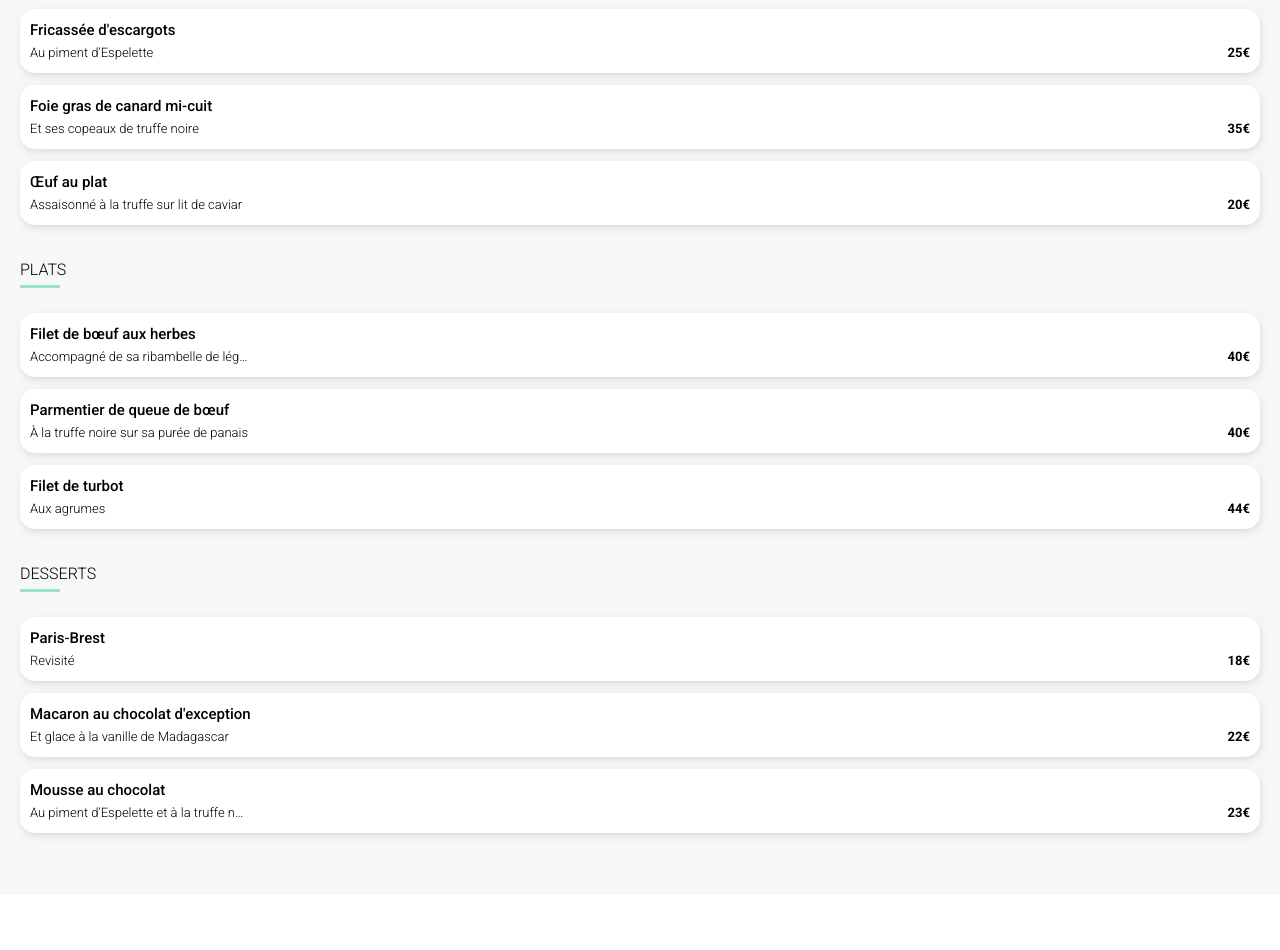
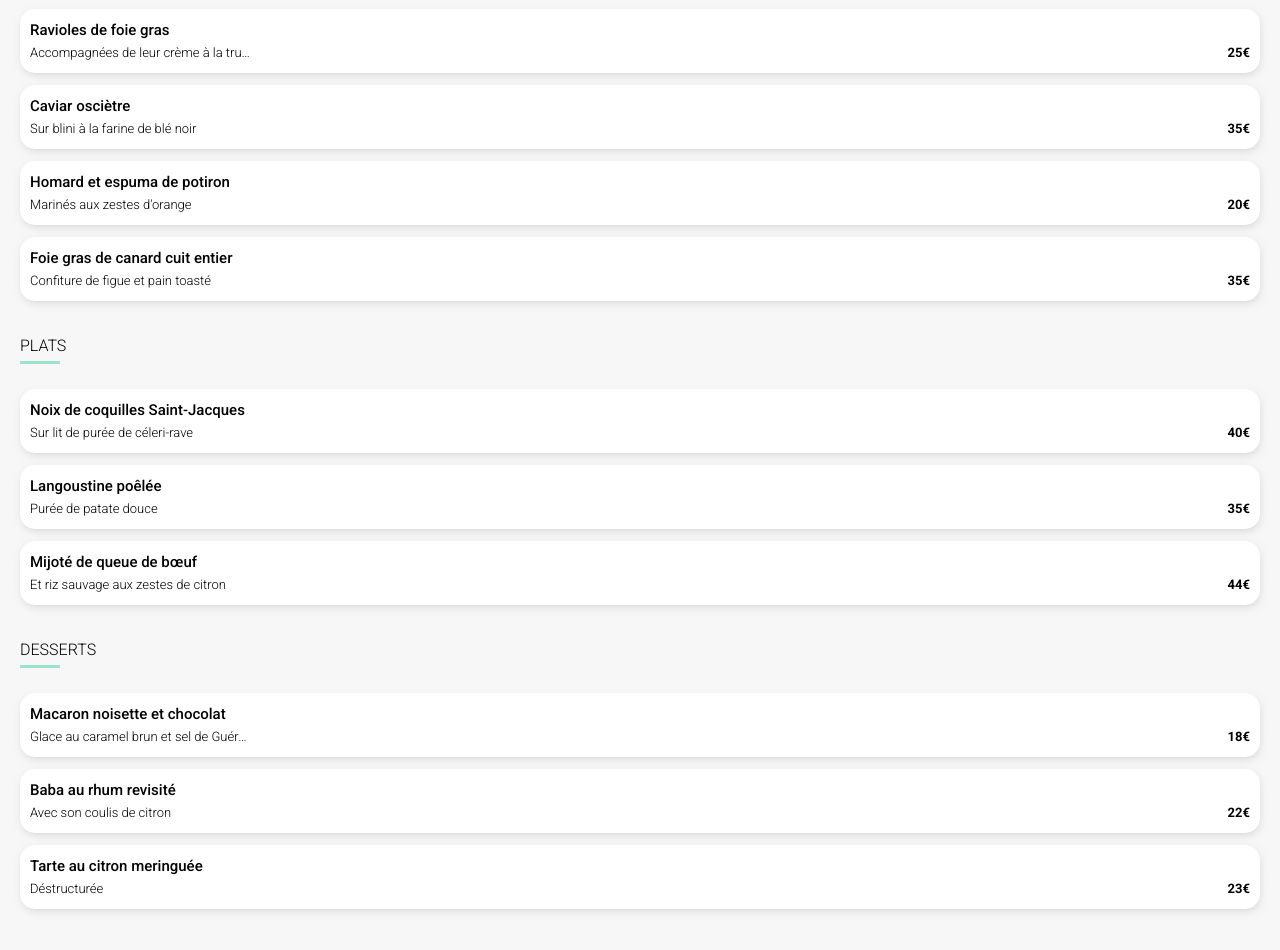
Before and after one commit to Selim-Ramdani/oc_ohmyfood_p4, a website: page pages/la-note-enchantee.html in a window 1280 px wide. Shown: the part 492-1442 px from the top of the page. Before the commit the page ends 1387 px from the top, so only its background shows below. Drawn offline with Linux system fonts and the light colour scheme; a web font is replaced by a local one.

Commit message:
menus restaurants renamed

```diff
--- a/pages/la-note-enchantee.html
+++ b/pages/la-note-enchantee.html
@@ -53,8 +53,8 @@
             <ul class="menu__items">
               <li class="menu__item">
                 <div class="menu__item-header">
-                  <h3>Fricassée d'escargots</h3>
-                  <p>Au piment d'Espelette</p>
+                  <h3>Ravioles de foie gras</h3>
+                  <p>Accompagnées de leur crème à la truffe</p>
                 </div>
                 <div class="menu__item-price">
                   <span>25€</span>
@@ -65,8 +65,8 @@
               </li>
               <li class="menu__item">
                 <div class="menu__item-header">
-                  <h3>Foie gras de canard mi-cuit</h3>
-                  <p>Et ses copeaux de truffe noire</p>
+                  <h3>Caviar osciètre</h3>
+                  <p>Sur blini à la farine de blé noir</p>
                 </div>
                 <div class="menu__item-price">
                   <span>35€</span>
@@ -77,11 +77,23 @@
               </li>
               <li class="menu__item">
                 <div class="menu__item-header">
-                  <h3>Œuf au plat</h3>
-                  <p>Assaisonné à la truffe sur lit de caviar</p>
+                  <h3>Homard et espuma de potiron</h3>
+                  <p>Marinés aux zestes d'orange</p>
                 </div>
                 <div class="menu__item-price">
                   <span>20€</span>
+                </div>
+                <div class="menu__item-checking">
+                  <i class="fas fa-check"></i>
+                </div>
+              </li>
+              <li class="menu__item">
+                <div class="menu__item-header">
+                  <h3>Foie gras de canard cuit entier</h3>
+                  <p>Confiture de figue et pain toasté</p>
+                </div>
+                <div class="menu__item-price">
+                  <span>35€</span>
                 </div>
                 <div class="menu__item-checking">
                   <i class="fas fa-check"></i>
@@ -96,8 +108,8 @@
             <ul class="menu__items">
               <li class="menu__item">
                 <div class="menu__item-header">
-                  <h3>Filet de bœuf aux herbes</h3>
-                  <p>Accompagné de sa ribambelle de légumes</p>
+                  <h3>Noix de coquilles Saint-Jacques</h3>
+                  <p>Sur lit de purée de céleri-rave</p>
                 </div>
                 <div class="menu__item-price">
                   <span>40€</span>
@@ -108,11 +120,11 @@
               </li>
               <li class="menu__item">
                 <div class="menu__item-header">
-                  <h3>Parmentier de queue de bœuf</h3>
-                  <p>À la truffe noire sur sa purée de panais</p>
+                  <h3>Langoustine poêlée</h3>
+                  <p>Purée de patate douce</p>
                 </div>
                 <div class="menu__item-price">
-                  <span>40€</span>
+                  <span>35€</span>
                 </div>
                 <div class="menu__item-checking">
                   <i class="fas fa-check"></i>
@@ -120,8 +132,8 @@
               </li>
               <li class="menu__item">
                 <div class="menu__item-header">
-                  <h3>Filet de turbot</h3>
-                  <p>Aux agrumes</p>
+                  <h3>Mijoté de queue de bœuf</h3>
+                  <p>Et riz sauvage aux zestes de citron</p>
                 </div>
                 <div class="menu__item-price">
                   <span>44€</span>
@@ -138,8 +150,8 @@
             <ul class="menu__items">
               <li class="menu__item">
                 <div class="menu__item-header">
-                  <h3>Paris-Brest</h3>
-                  <p>Revisité</p>
+                  <h3>Macaron noisette et chocolat</h3>
+                  <p>Glace au caramel brun et sel de Guérande</p>
                 </div>
                 <div class="menu__item-price">
                   <span>18€</span>
@@ -150,8 +162,8 @@
               </li>
               <li class="menu__item">
                 <div class="menu__item-header">
-                  <h3>Macaron au chocolat d'exception</h3>
-                  <p>Et glace à la vanille de Madagascar</p>
+                  <h3>Baba au rhum revisité</h3>
+                  <p>Avec son coulis de citron</p>
                 </div>
                 <div class="menu__item-price">
                   <span>22€</span>
@@ -162,8 +174,8 @@
               </li>
               <li class="menu__item">
                 <div class="menu__item-header">
-                  <h3>Mousse au chocolat</h3>
-                  <p>Au piment d'Espelette et à la truffe noire</p>
+                  <h3>Tarte au citron meringuée</h3>
+                  <p>Déstructurée</p>
                 </div>
                 <div class="menu__item-price">
                   <span>23€</span>
```
Also changed, not shown: pages/a-la-francaise.html (+23 -21 lines), pages/le-delice-des-sens.html (+19 -19 lines).
